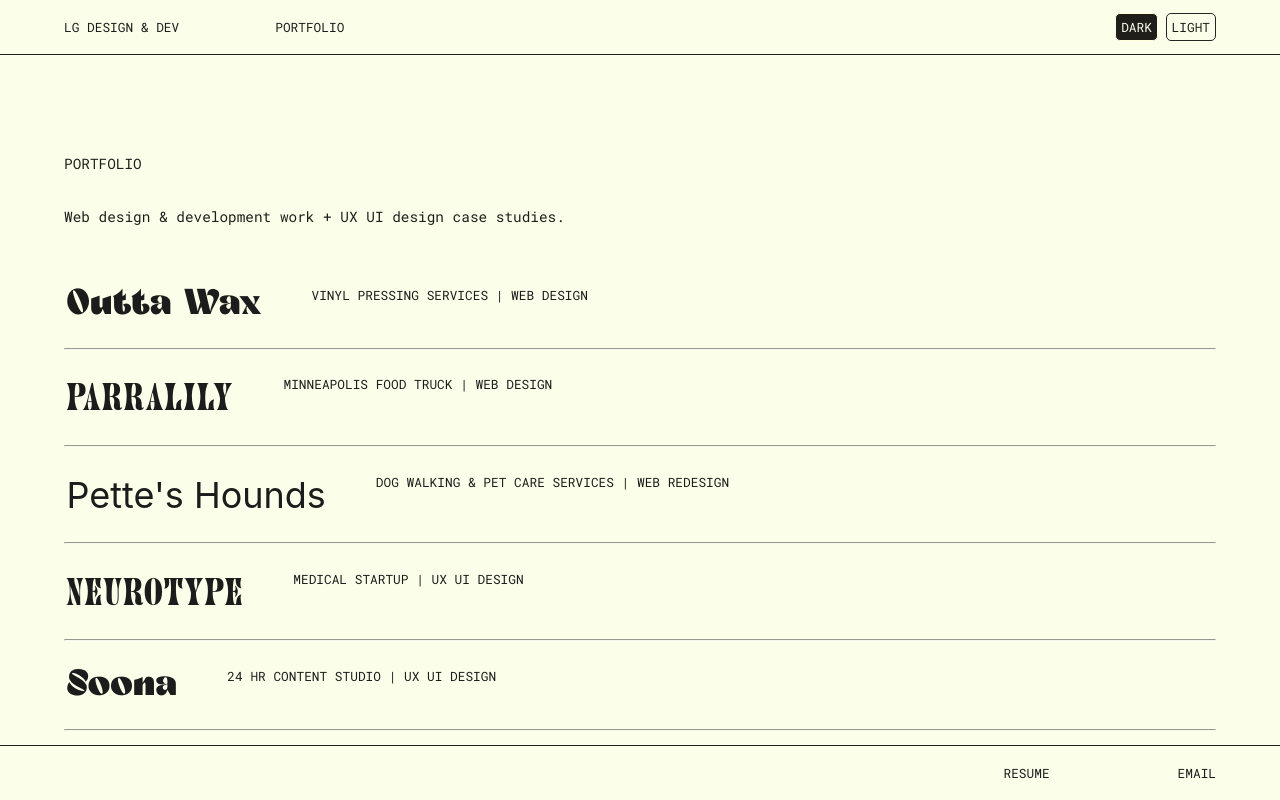
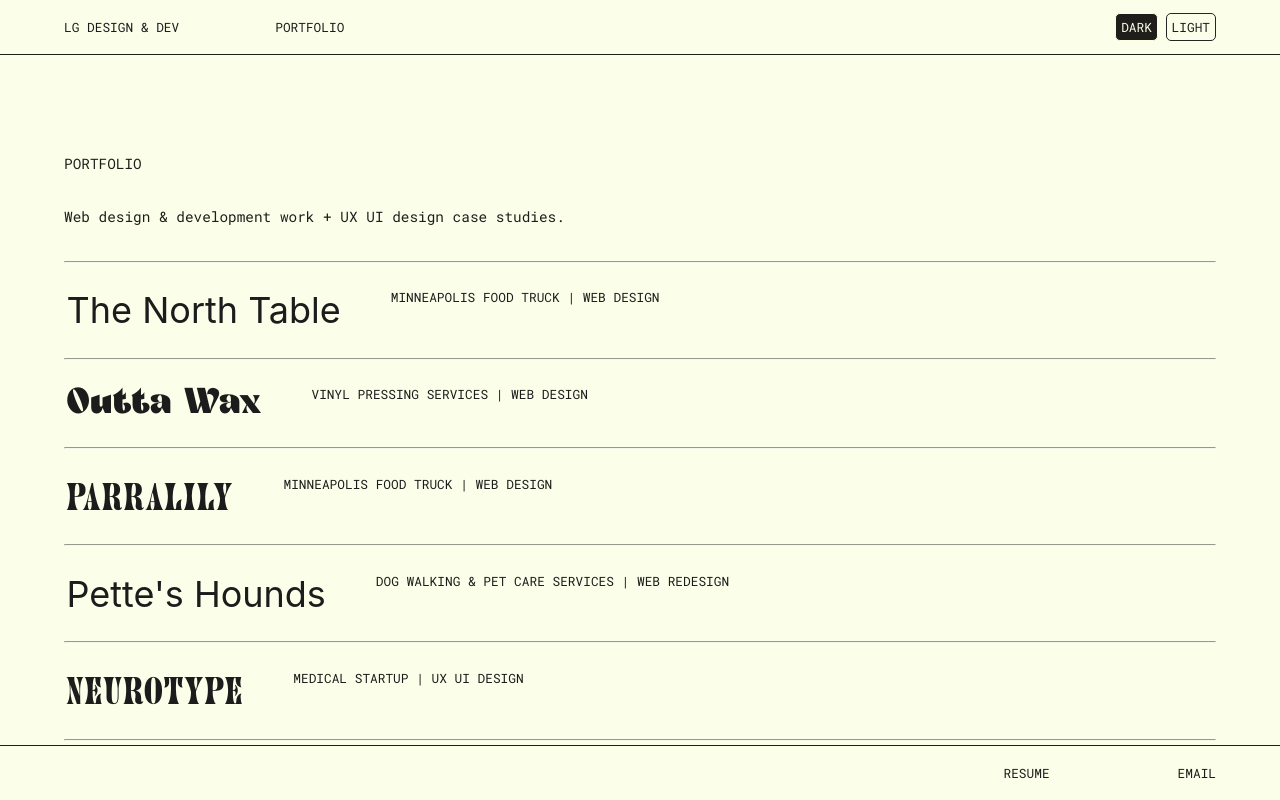
Before and after one commit to lo-designs/Portfolio, a React (Create React App) app: page /portfolio in a window 1280 px wide. Built offline with nearby package versions, Linux system fonts and the light colour scheme.

Commit message:
new case study

```diff
--- a/src/Components/PageRoutes/PageRoutes.jsx
+++ b/src/Components/PageRoutes/PageRoutes.jsx
@@ -7,12 +7,14 @@
 import OuttaWax from "../PortfolioPages/OuttaWax/OuttaWax";
 import Soona from "../PortfolioPages/Soona/Soona";
 import Yha from "../PortfolioPages/Yha/Yha";
+import NorthTable from "../PortfolioPages/NorthTable/NorthTable";
 
 const PageRoutes = () => {
   return (
     <Routes>
       <Route path="/" element={<Index />} />
       <Route path="/portfolio" element={<Portfolio />} />
+      <Route path="/northtable" element={<NorthTable />} />
       <Route path="/neurotype" element={<Neurotype />} />
       <Route path="/petteshounds" element={<PettesHounds />} />
       <Route path="/parralily" element={<Parralily />} />
--- a/src/Components/Portfolio/Portfolio.jsx
+++ b/src/Components/Portfolio/Portfolio.jsx
@@ -1,11 +1,7 @@
+import React from "react";
 import "./Portfolio.scss";
 
-import outtaHover from "../Images/OuttaWax/hover.jpg";
-import pettesHover from "../Images/PettesHounds/hover.jpg";
-import yhaHover from "../Images/Yha/hover.jpg";
-import neuroHover from "../Images/Neurotype/hover.jpg";
-import soonaHover from "../Images/Soona/hover.jpg";
-import parraHover from "../Images/Parralily/hover.jpg";
+import portfolioItems from "./PortfolioData";
 
 function Portfolio() {
   return (
@@ -17,112 +13,25 @@
         </h3>
       </div>
       <nav className="menu">
-        <div className="menu__item">
-          <a id="outta" href="/outtawax" className="menu__item-link">
-            Outta Wax
-            <p className="work__type">vinyl pressing services | web design</p>
-          </a>
-          <img
-            className="menu__item-img"
-            src={outtaHover}
-            alt="vinyl records"
-          />
-          <div className="marquee">
-            <div id="outta-marquee" className="marquee__inner">
-              <span>Outta Wax</span>
-              <span>|</span>
-              <span>Web Design</span>
+        {portfolioItems.map((item, idx) => (
+          <React.Fragment key={item.id}>
+            <hr id="portfolio-line" />
+            <div className="menu__item">
+              <a id={item.id} href={item.link} className="menu__item-link">
+                {item.title}
+                <p className="work__type">{item.workType}</p>
+              </a>
+              <img className="menu__item-img" src={item.image} alt="" />
+              <div className="marquee">
+                <div id={`${item.id}-marquee`} className="marquee__inner" aria-hidden="true">
+                  {item.marquee.map((text, i) => (
+                    <span key={i}>{text}</span>
+                  ))}
+                </div>
+              </div>
             </div>
-          </div>
-        </div>
-
-        <hr id="portfolio-line"></hr>
-        <div className="menu__item">
-          <a id="parralily" href="/parralily" className="menu__item-link">
-            ParraLily
-            <p className="work__type">minneapolis food truck | web design</p>
-          </a>
-          <img className="menu__item-img" src={parraHover} alt="" />
-          <div className="marquee">
-            <div id="parralily-marquee" className="marquee__inner">
-              <span>ParraLily</span>
-              <span>|</span>
-              <span>Web Design + Dev</span>
-            </div>
-          </div>
-        </div>
-
-        <hr id="portfolio-line"></hr>
-        <div className="menu__item">
-          <a id="pettes" href="/petteshounds" className="menu__item-link">
-            Pette's Hounds
-            <p className="work__type">
-              dog walking & pet care services | web redesign
-            </p>
-          </a>
-          <img className="menu__item-img" src={pettesHover} alt="" />
-          <div className="marquee">
-            <div id="pettes-marquee" className="marquee__inner">
-              <span>Pette's Hounds</span>
-              <span>|</span>
-              <span>Web Redesign</span>
-            </div>
-          </div>
-        </div>
-
-        <hr id="portfolio-line"></hr>
-        <div className="menu__item">
-          <a id="neuro" href="/neurotype" className="menu__item-link">
-            Neurotype
-            <p className="work__type">medical startup | ux ui design</p>
-          </a>
-          <img className="menu__item-img" src={neuroHover} alt="" />
-          <div className="marquee">
-            <div id="neuro-marquee" className="marquee__inner">
-              <span>Neurotype</span>
-              <span>|</span>
-              <span>UX UI Design</span>
-            </div>
-          </div>
-        </div>
-
-        <hr id="portfolio-line"></hr>
-        <div className="menu__item">
-          <a id="soona" href="/soona" className="menu__item-link">
-            Soona
-            <p className="work__type">24 hr content studio | ux ui design</p>
-          </a>
-          <img className="menu__item-img" src={soonaHover} alt="" />
-          <div className="marquee">
-            <div
-              id="soona-marquee"
-              className="marquee__inner"
-              aria-hidden="true"
-            >
-              <span>Soona</span>
-              <span>|</span>
-              <span>UX UI Design</span>
-            </div>
-          </div>
-        </div>
-
-        <hr id="portfolio-line"></hr>
-        <div className="menu__item">
-          <a id="yha" href="/yha" className="menu__item-link">
-            Health & Wellness App
-            <p className="work__type">
-              Self-defined project | web + ux ui design
-            </p>
-          </a>
-          <img className="menu__item-img" src={yhaHover} alt="" />
-          <div className="marquee">
-            <div id="yha-marquee" className="marquee__inner" aria-hidden="true">
-              <span>Health & Wellness App</span>
-              <span>|</span>
-              <span>Web + UX UI Design</span>
-            </div>
-          </div>
-        </div>
+          </React.Fragment>
+        ))}
       </nav>
     </div>
   );
--- /dev/null
+++ b/src/Components/Portfolio/PortfolioData.js
@@ -0,0 +1,68 @@
+import outtaHover from "../Images/OuttaWax/hover.jpg";
+import pettesHover from "../Images/PettesHounds/hover.jpg";
+import yhaHover from "../Images/YHA/hover.jpg";
+import neuroHover from "../Images/Neurotype/hover.jpg";
+import soonaHover from "../Images/Soona/hover.jpg";
+import parraHover from "../Images/Parralily/hover.jpg";
+import northTableHover from "../Images/NorthTable/hover.png";
+
+const portfolioItems = [
+  {
+    id: "northtable",
+    link: "/northtable",
+    title: "The North Table",
+    workType: "minneapolis food truck | web design",
+    image: northTableHover,
+    marquee: ["The North Table", "|", "Web Design"],
+  },
+  {
+    id: "outta",
+    link: "/outtawax",
+    title: "Outta Wax",
+    workType: "vinyl pressing services | web design",
+    image: outtaHover,
+    marquee: ["Outta Wax", "|", "Web Design"],
+  },
+  {
+    id: "parralily",
+    link: "/parralily",
+    title: "ParraLily",
+    workType: "minneapolis food truck | web design",
+    image: parraHover,
+    marquee: ["ParraLily", "|", "Web Design + Dev"],
+  },
+  {
+    id: "pettes",
+    link: "/petteshounds",
+    title: "Pette's Hounds",
+    workType: "dog walking & pet care services | web redesign",
+    image: pettesHover,
+    marquee: ["Pette's Hounds", "|", "Web Redesign"],
+  },
+  {
+    id: "neuro",
+    link: "/neurotype",
+    title: "Neurotype",
+    workType: "medical startup | ux ui design",
+    image: neuroHover,
+    marquee: ["Neurotype", "|", "UX UI Design"],
+  },
+  {
+    id: "soona",
+    link: "/soona",
+    title: "Soona",
+    workType: "24 hr content studio | ux ui design",
+    image: soonaHover,
+    marquee: ["Soona", "|", "UX UI Design"],
+  },
+  {
+    id: "yha",
+    link: "/yha",
+    title: "Health & Wellness App",
+    workType: "Self-defined project | web + ux ui design",
+    image: yhaHover,
+    marquee: ["Health & Wellness App", "|", "Web + UX UI Design"],
+  },
+];
+
+export default portfolioItems;
--- /dev/null
+++ b/src/Components/PortfolioPages/NorthTable/NorthTable.jsx
@@ -0,0 +1,8 @@
+import PortfolioPageLayout from "../PortfolioPageLayout";
+import northTableData from "../NorthTable/northTableData";
+
+function NorthTable() {
+  return <PortfolioPageLayout {...northTableData} />;
+}
+
+export default NorthTable;
--- /dev/null
+++ b/src/Components/PortfolioPages/NorthTable/northTableData.js
@@ -0,0 +1,20 @@
+import hero from "../../Images/NorthTable/nt-hero.jpg";
+
+const northTableData = {
+  heroImage: hero,
+  title: "The North Table",
+  projectType: "Web Design // Food Truck + Catering",
+  subtitle: [
+    <>
+      <a href="https://thenorthtable.com" target="_blank" rel="noopener noreferrer">
+        thenorthtable.com
+      </a>
+    </>,
+  ],
+  overview:
+    "The North Table is an up-and-coming food truck and catering service, set to open later this year in Grand Marais, Minnesota. I had the chance to design and create their website (using Squarespace), which features their menu, story, and contact information.",
+
+  tabs: [],
+};
+
+export default northTableData;
--- a/src/Components/PortfolioPages/PortfolioStyles/PortfolioNavContext.js
+++ b/src/Components/PortfolioPages/PortfolioStyles/PortfolioNavContext.js
@@ -1,50 +1,5 @@
 import React, { createContext, useContext } from "react";
-
-// Portfolio navigation data
-const portfolioNavData = [
-  {
-    id: "outtawax",
-    label: "OuttaWax",
-    url: "/outtawax",
-    prev: null,
-    next: "parralily",
-  },
-  {
-    id: "parralily",
-    label: "Parralily",
-    url: "/parraLily",
-    prev: "outtawax",
-    next: "petteshounds",
-  },
-  {
-    id: "petteshounds",
-    label: "Pettes Hounds",
-    url: "/petteshounds",
-    prev: "parralily",
-    next: "soona",
-  },
-  {
-    id: "soona",
-    label: "Soona",
-    url: "/soona",
-    prev: "petteshounds",
-    next: "neurotype",
-  },
-  {
-    id: "neurotype",
-    label: "Neurotype",
-    url: "/neurotype",
-    prev: "soona",
-    next: "yha",
-  },
-  {
-    id: "yha",
-    label: "YHA",
-    url: "/yha",
-    prev: "neurotype",
-    next: null,
-  },
-];
+import portfolioNavData from "./PortfolioNavData";
 
 const PortfolioNavContext = createContext();
 
--- /dev/null
+++ b/src/Components/PortfolioPages/PortfolioStyles/PortfolioNavData.js
@@ -0,0 +1,53 @@
+const portfolioNavData = [
+    {
+        id: "northtable",
+        label: "North Table",
+        url: "/northtable",
+        prev: null,
+        next: "outtawax",
+    },
+    {
+        id: "outtawax",
+        label: "OuttaWax",
+        url: "/outtawax",
+        prev: null,
+        next: "parralily",
+    },
+    {
+        id: "parralily",
+        label: "Parralily",
+        url: "/parraLily",
+        prev: "outtawax",
+        next: "petteshounds",
+    },
+    {
+        id: "petteshounds",
+        label: "Pettes Hounds",
+        url: "/petteshounds",
+        prev: "parralily",
+        next: "soona",
+    },
+    {
+        id: "soona",
+        label: "Soona",
+        url: "/soona",
+        prev: "petteshounds",
+        next: "neurotype",
+    },
+    {
+        id: "neurotype",
+        label: "Neurotype",
+        url: "/neurotype",
+        prev: "soona",
+        next: "yha",
+    },
+    {
+        id: "yha",
+        label: "YHA",
+        url: "/yha",
+        prev: "neurotype",
+        next: null,
+    },
+];
+
+export default portfolioNavData;
--- a/src/Components/PortfolioPages/PortfolioStyles/PortfolioPages.scss
+++ b/src/Components/PortfolioPages/PortfolioStyles/PortfolioPages.scss
@@ -75,7 +75,7 @@
 
 #title {
   font-family: "Celebrate-Retro";
-  font-size: 5.1rem;
+  font-size: 6rem;
   animation: move 3s;
   line-height: 0.8;
   width: fit-content;
```
Also changed, not shown: src/Components/PortfolioPages/Yha/yhaData.js (+5 -5 lines), src/Components/Images/NorthTable/hover.png (added), 1 other file (tests, documents, lock files or other folders).
